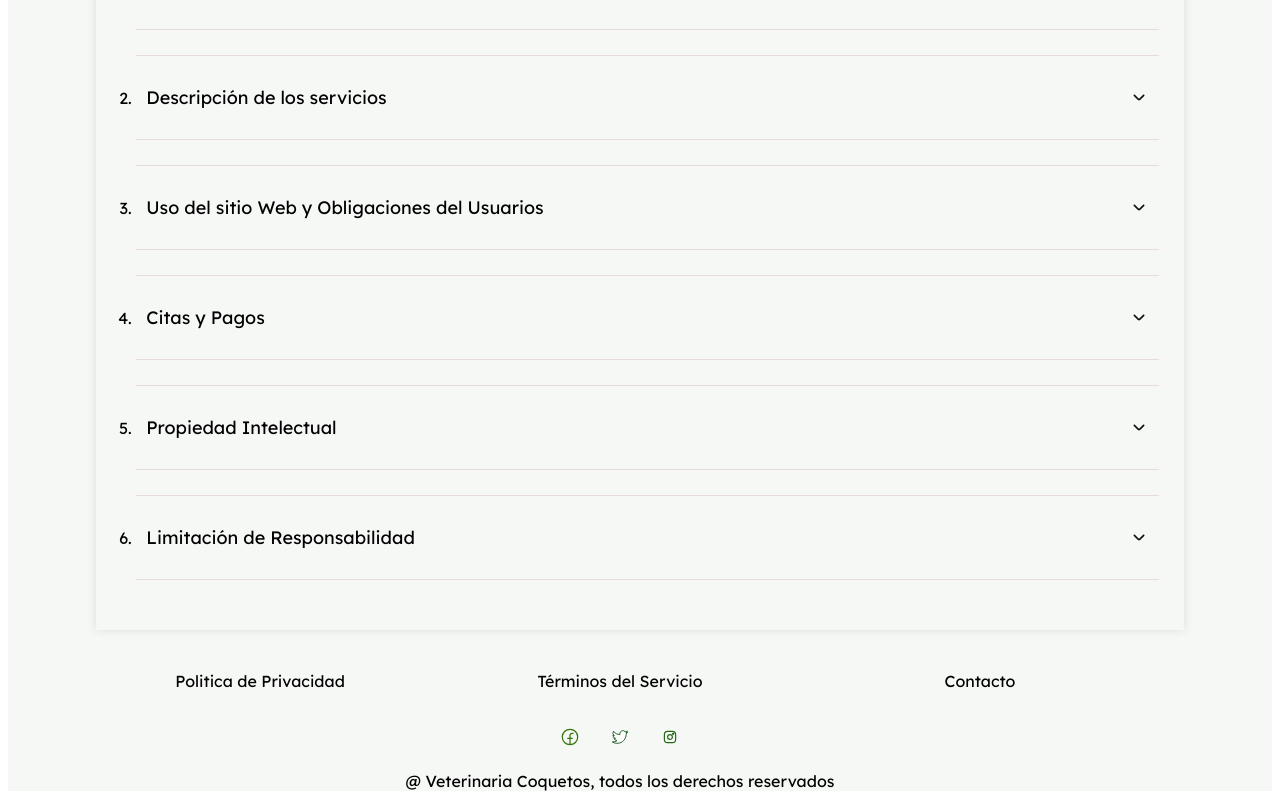
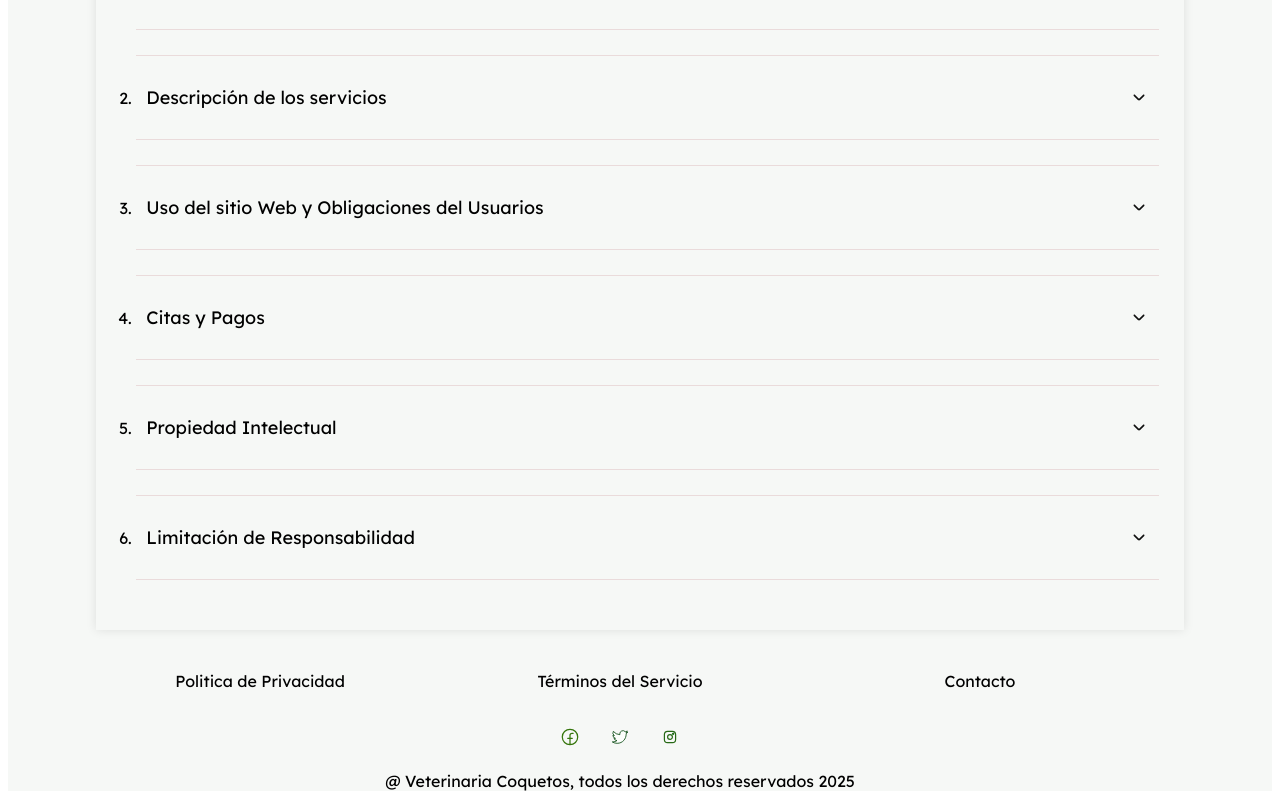
Before and after one commit to solzambrano/Veterinaria, a React (Vite) app: page /terms-services in a window 1280 px wide. Shown: the part 355-1154 px from the top of the page. Built offline with nearby package versions, Linux system fonts and the light colour scheme.

Commit message:
correcciones de sintaxis en algunos componentes

```diff
--- a/src/components/Detail/index.jsx
+++ b/src/components/Detail/index.jsx
@@ -7,7 +7,7 @@ const DetailInfo = ({entry, isLoading}) => {
     return(
     <>
     {isLoading ?  (
-        <Loader></Loader>
+        <Loader/>
     )
     :(
         entry?.map((item, index) => {
--- a/src/components/Footer/index.jsx
+++ b/src/components/Footer/index.jsx
@@ -18,7 +18,7 @@ const Footer = () => {
                <Link href="https://www.instagram.com/">  <Icons src={Instagram} alt='icono instagram'></Icons></Link>
             </ContainerIcons>
             <ContainerParagraph>
-            <Reserved> @ Veterinaria Coquetos, todos los derechos reservados</Reserved>
+            <Reserved> @ Veterinaria Coquetos, todos los derechos reservados 2025</Reserved>
             </ContainerParagraph>
         </ContainerFooter>
     )
--- a/src/components/Layout/index.jsx
+++ b/src/components/Layout/index.jsx
@@ -11,11 +11,11 @@ const Layout = () => {
 
     return(
         <Container>
-        <Navigation></Navigation>
+        <Navigation/>
         <Content>
             <Outlet/>
         </Content>
-        <Footer></Footer>
+        <Footer/>
         </Container>
 
     )
--- a/src/view/Products/index.jsx
+++ b/src/view/Products/index.jsx
@@ -18,10 +18,9 @@ const Products = () => {
       <Lista>Ropa</Lista>
       <Lista>Camas</Lista>
       <Lista>Limpieza</Lista>
-
     </ContainerList>
     {isLoading ?
-         (<Loader></Loader>)
+         (<Loader/>)
          :
          (
          <ContainerProducts>
--- a/src/view/Terms/index.jsx
+++ b/src/view/Terms/index.jsx
@@ -1,4 +1,4 @@
-import {ContainerTerms,Title,Paragraph,ListOrdered,ListUnordered,Item,Subparagraph} from './terms.style'
+import {ContainerTerms,Title,Paragraph,ListOrdered,Subparagraph} from './terms.style'
 import DetailInfo from '../../components/Detail';
 import { useState,useEffect } from 'react';
 
@@ -25,8 +25,8 @@ const Terms = () =>{
             </Paragraph>
         <ListOrdered>
             <DetailInfo
-            entry={terms}
-            isLoading={isLoading}
+                entry={terms}
+                isLoading={isLoading}
             ></DetailInfo>
         </ListOrdered>
         </ContainerTerms>
```
